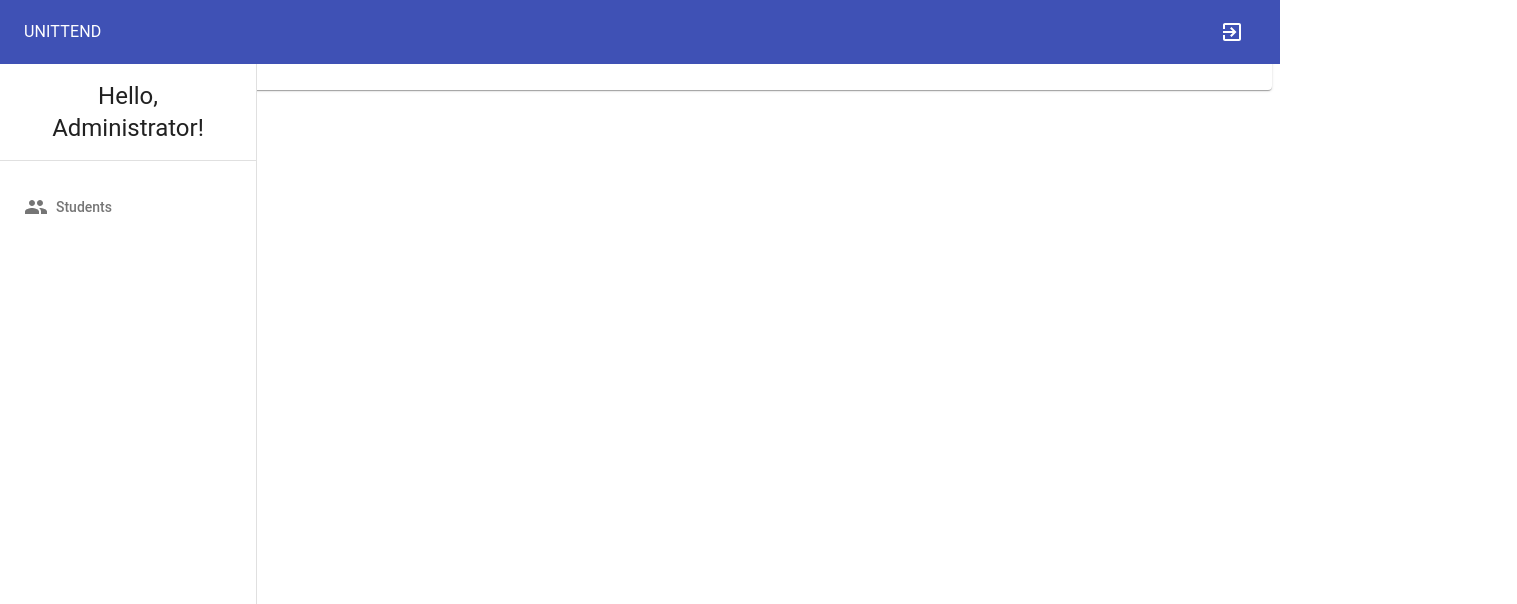
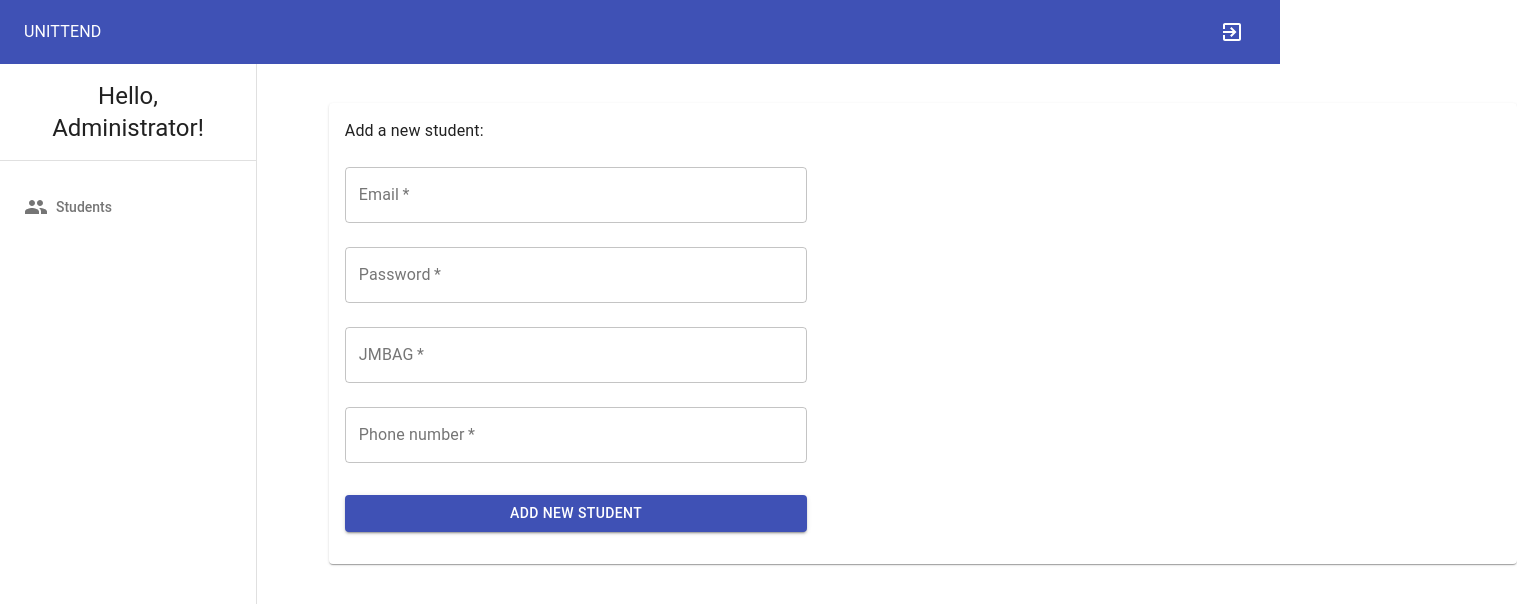
Before and after one commit to fobos531/AIR2004, a React (Create React App) app in the folder web/: page / in a window 1280 px wide. Shown: the top 604 px of the page, 1517 px wide, since content can reach past the window. Built offline with nearby package versions, Linux system fonts and the light colour scheme.

Commit message:
Form design for adding new students

```diff
--- a/web/src/layout/Navbar/NavItem.js
+++ b/web/src/layout/Navbar/NavItem.js
@@ -1,6 +1,7 @@
 import React from "react";
 import { NavLink as RouterLink } from "react-router-dom";
 import clsx from "clsx";
+
 import { Button, ListItem, makeStyles } from "@material-ui/core";
 
 const useStyles = makeStyles((theme) => ({
--- a/web/src/layout/StudentsView/components/NewStudentForm.js
+++ b/web/src/layout/StudentsView/components/NewStudentForm.js
@@ -1,8 +1,39 @@
-import React from "react";
+import React, { useState } from "react";
 
 import { Field, Form, Formik } from "formik";
+import { makeStyles } from "@material-ui/core/styles";
+import { TextField, Button, Typography } from "@material-ui/core";
+const useStyles = makeStyles((theme) => ({
+  paper: {
+    padding: theme.spacing(2),
+    display: "flex",
+    overflow: "auto",
+    flexDirection: "column",
+  },
 
+  Paper: {
+    height: "fit-content",
+  },
+
+  form: {
+    width: "40%", // Fix IE 11 issue.
+    marginTop: theme.spacing(1),
+  },
+  submit: {
+    margin: theme.spacing(3, 0, 2),
+    width: "100%",
+  },
+}));
 const NewStudentForm = () => {
+  const classes = useStyles();
+  const [formData, setFormData] = useState({});
+  const handleFormChange = (event) => {
+    setFormData({ ...formData, [event.target.id]: event.target.value });
+    console.log(formData);
+  };
+  const handleSubmit = async () => {
+    // to do
+  };
   return (
     <>
       <Formik>
@@ -17,6 +48,18 @@ const NewStudentForm = () => {
             fullWidth
             id="email"
             autoComplete="email"
+            onChange={(event) => handleFormChange(event)}
+          />
+          <Field
+            name="password"
+            as={TextField}
+            label="Password"
+            variant="outlined"
+            margin="normal"
+            required
+            fullWidth
+            id="password"
+            autoComplete="password"
             onChange={(event) => handleFormChange(event)}
           />
           <Field
--- a/web/src/layout/StudentsView/index.js
+++ b/web/src/layout/StudentsView/index.js
@@ -1,6 +1,7 @@
 import React, { useEffect, useState } from "react";
 import Grid from "@material-ui/core/Grid";
 import Paper from "@material-ui/core/Paper";
+import { Typography } from "@material-ui/core";
 import { makeStyles } from "@material-ui/core/styles";
 
 import clsx from "clsx";
@@ -13,22 +14,19 @@ const useStyles = makeStyles((theme) => ({
     overflow: "auto",
     flexDirection: "column",
   },
-  fixedHeight: {
+  fixedHeightPaper: {
     height: 240,
   },
   Paper: {
     height: "fit-content",
   },
-  filePicker: {
-    height: "50%",
-  },
-  form: {
-    width: "100%", // Fix IE 11 issue.
-    marginTop: theme.spacing(1),
-  },
   submit: {
     margin: theme.spacing(3, 0, 2),
     width: "100%",
+  },
+  container: {
+    marginLeft: "27%",
+    marginTop: "8%",
   },
 }));
 
@@ -37,11 +35,11 @@ const StudentsView = () => {
   const fixedHeightPaper = clsx(classes.paper, classes.fixedHeight);
   return (
     <>
-      <Grid container spacing={2}>
-        <Grid item xs={12} md={12} lg={12}>
-          <Paper className={`${fixedHeightPaper} ${classes.Paper}`}></Paper>
+      <Grid container className={classes.container}>
+        <Grid item>
           <Paper className={`${fixedHeightPaper} ${classes.Paper}`}>
-            SOMEEEETHING
+            <Typography>Add a new student:</Typography>
+            <NewStudentForm />
           </Paper>
         </Grid>
       </Grid>
--- a/web/src/layout/index.js
+++ b/web/src/layout/index.js
@@ -6,11 +6,13 @@ export const Index = () => {
   return (
     <>
       <TopBar />
-      <NavBar />
-      {/* Main content goes here */}
-      <main>
-        <StudentsView />
-      </main>
+      <div style={{ display: "flex", flexDirection: "row" }}>
+        <NavBar style={{ flex: 1 }} />
+        {/* Main content goes here */}
+        <main>
+          <StudentsView />
+        </main>
+      </div>
     </>
   );
 };
```
